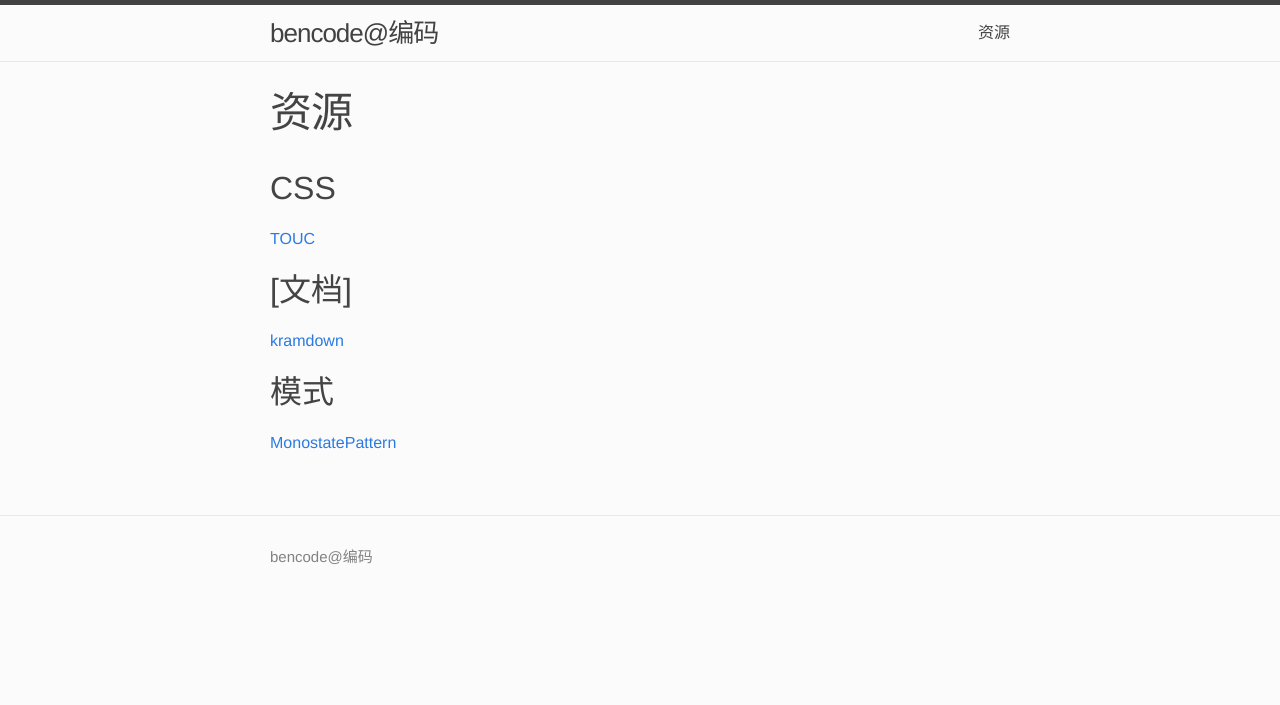
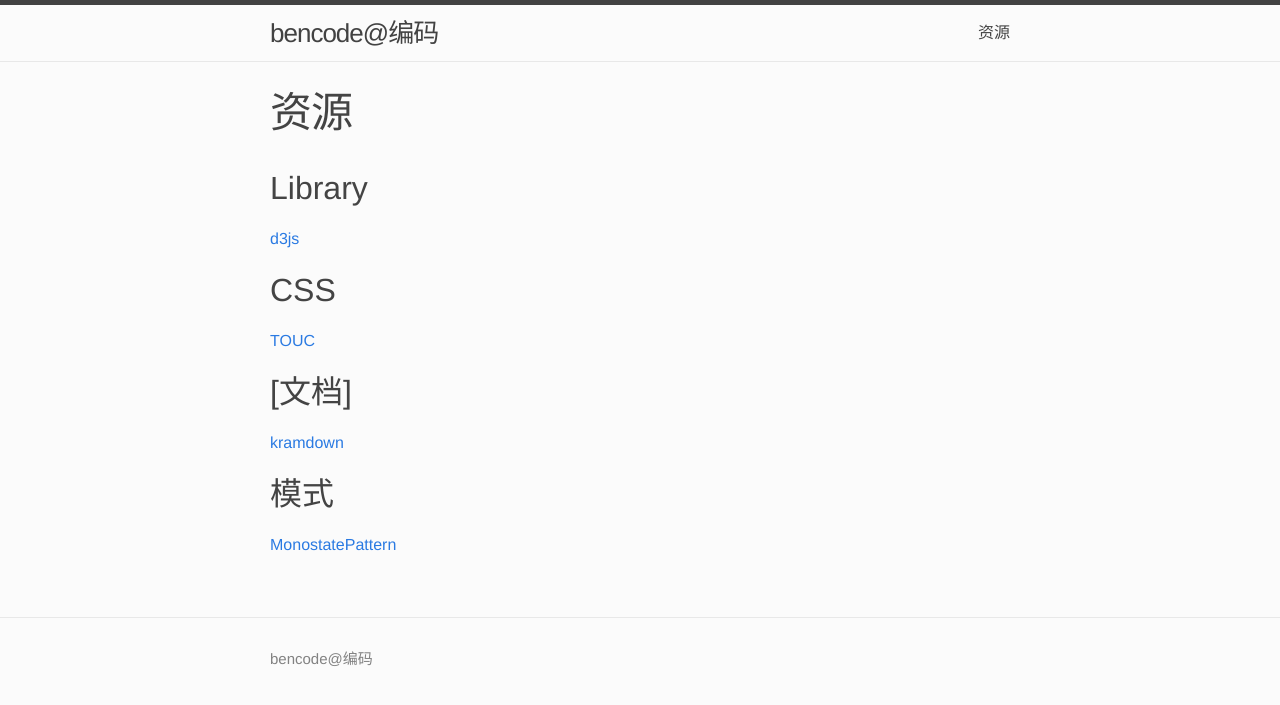
Before and after one commit to bencode/bencode.github.io, a Jekyll site: the page built from links.md, in a window 1280 px wide. Shown: the top 705 px of the page. Built offline with Jekyll 4.4.1, drawn with Linux system fonts in a browser that asks for light colours.

Commit message:
添加d3js链接

```diff
--- a/links.md
+++ b/links.md
@@ -3,6 +3,11 @@ layout: page
 title: 资源
 permalink: /links/
 ---
+
+## Library
+
+[d3js](http://d3js.org/)
+
 
 ## CSS
 
```
Also changed, not shown: 2 other files.
